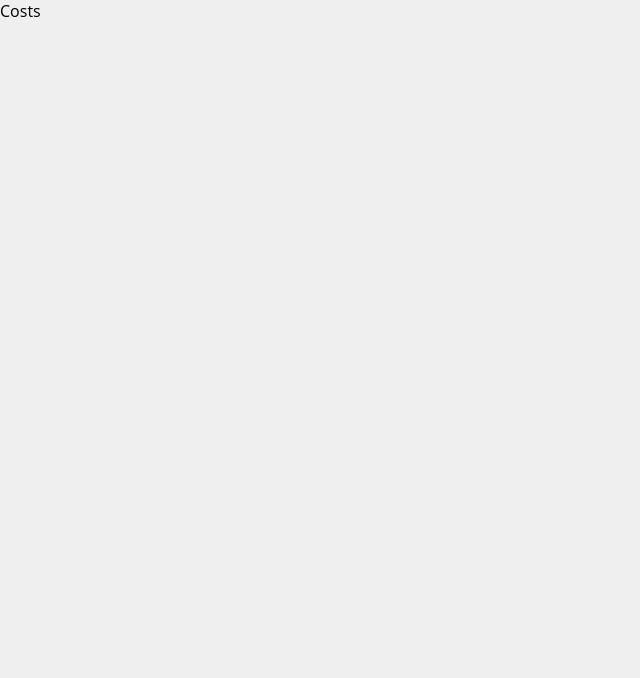
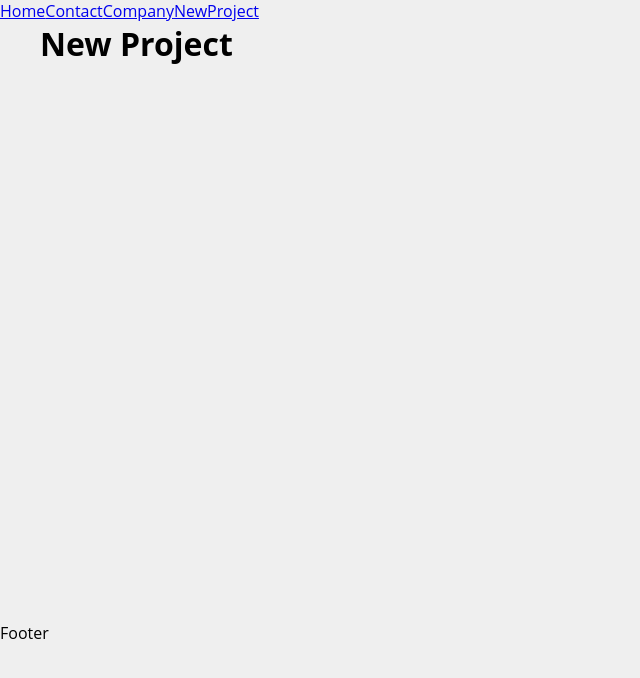
Before and after one commit to lidiannerb/React-Costs, a React (Create React App) app: page /NewProject in a window 1280 px wide. Shown: the top 678 px of the page, without its empty margins (0-640 px from the left). Built offline with nearby package versions, Linux system fonts and the light colour scheme.

Commit message:
feat: structuring the project

```diff
--- a/src/App.js
+++ b/src/App.js
@@ -1,9 +1,36 @@
+import {
+  BrowserRouter as Router,
+  Routes,
+  Route,
+  Link
+} from "react-router-dom";
+
+import Home from "./Components/Pages/Home";
+import Contact from "./Components/Pages/Contact";
+import Company from "./Components/Pages/Company";
+import NewProject from "./Components/Pages/NewProject";
+
+import Container from "./Components/Layout/Container";
 
 function App() {
   return (
-    <div className="App">
-      <p>Costs</p>
-    </div>
+    <Router>
+      <div>
+        <Link to="/">Home</Link>
+        <Link to="/Contact">Contact</Link>
+        <Link to="/Company">Company</Link>
+        <Link to="/NewProject">NewProject</Link>
+      </div>
+      <Container customClass="min_height">
+        <Routes>
+          <Route path="/" element={<Home />} />
+          <Route path="/Company" element={<Company />} />
+          <Route path="/Contact" element={<Contact />} />
+          <Route path="/NewProject" element={<NewProject />} />
+        </Routes>
+      </Container>
+      <p>Footer</p>
+    </Router>
   );
 }
 
--- /dev/null
+++ b/src/Components/Layout/Container.jsx
@@ -0,0 +1,11 @@
+import styles from "./Container.module.css";
+
+const Container = (props) => {
+  return (
+    <div className={`${styles.container} ${styles[props.customClass]}`}>
+      {props.children}
+    </div>
+  );
+}
+
+export default Container;
--- /dev/null
+++ b/src/Components/Layout/Container.module.css
@@ -0,0 +1,20 @@
+.container {
+  width: 1200px;
+  display: flex;
+  justify-content: space-between;
+  margin: 0 auto;
+  flex-wrap: wrap;
+}
+
+.min_height {
+  min-height: 75%;
+}
+
+.start {
+  justify-content: flex-start;
+}
+
+.colunm {
+  flex-direction: column;
+  justify-content: flex-start;
+}
--- /dev/null
+++ b/src/Components/Pages/Company.jsx
@@ -0,0 +1,9 @@
+const Company = () => {
+  return (
+    <>
+    <h1>Company</h1>
+    </>
+  );
+}
+
+export default Company;
--- /dev/null
+++ b/src/Components/Pages/Contact.jsx
@@ -0,0 +1,8 @@
+const Contact = () => {
+  return (
+    <>
+      <h1>Contact</h1>
+    </>);
+}
+
+export default Contact;
--- /dev/null
+++ b/src/Components/Pages/Home.jsx
@@ -0,0 +1,9 @@
+const Home = () => {
+  return (
+    <>
+      <h1>Home</h1>
+    </>
+   );
+}
+
+export default Home;
--- /dev/null
+++ b/src/Components/Pages/NewProject.jsx
@@ -0,0 +1,9 @@
+const NewProject = () => {
+  return (
+    <>
+      <h1>New Project</h1>
+    </>
+   );
+}
+
+export default NewProject;
```
